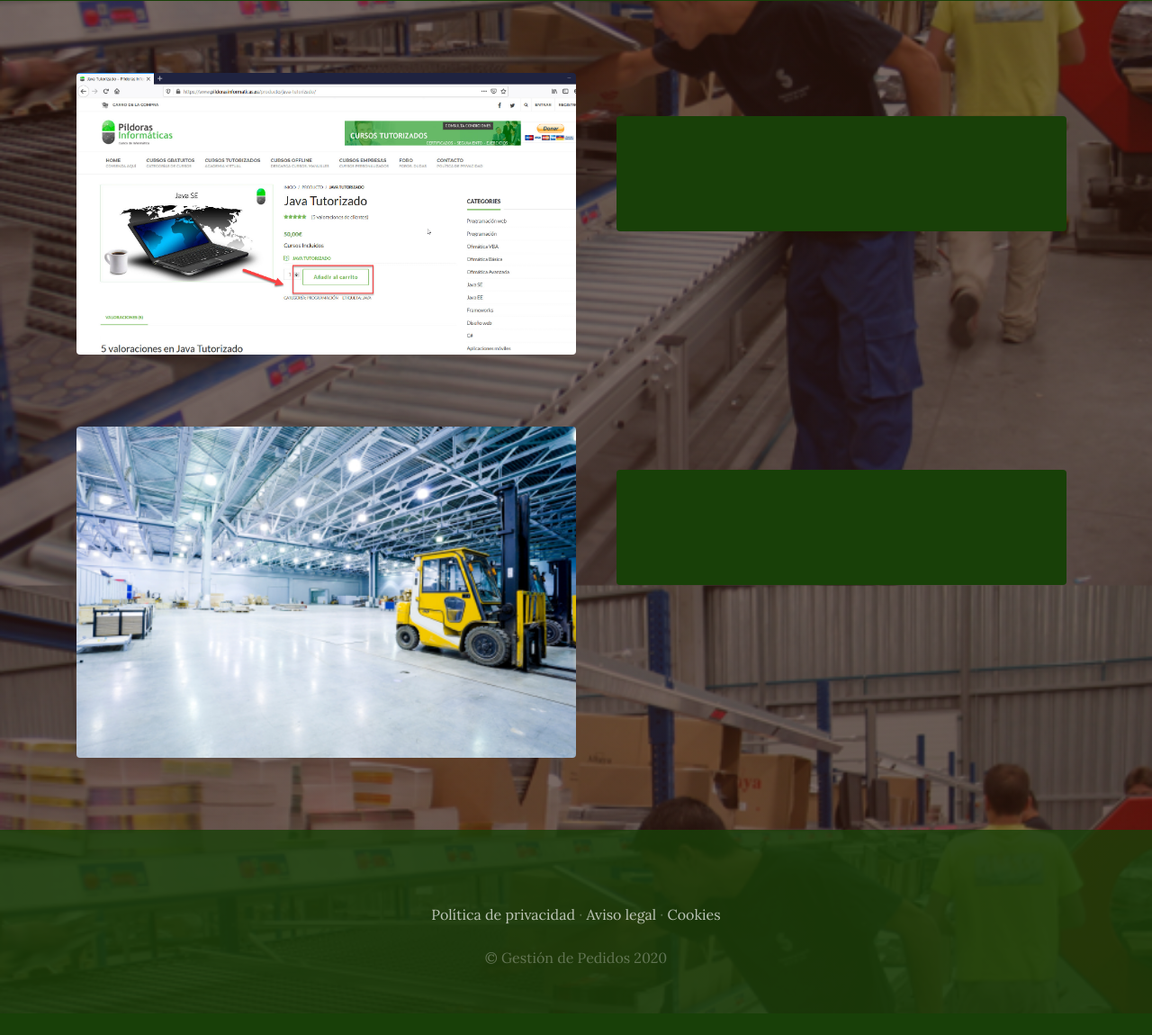
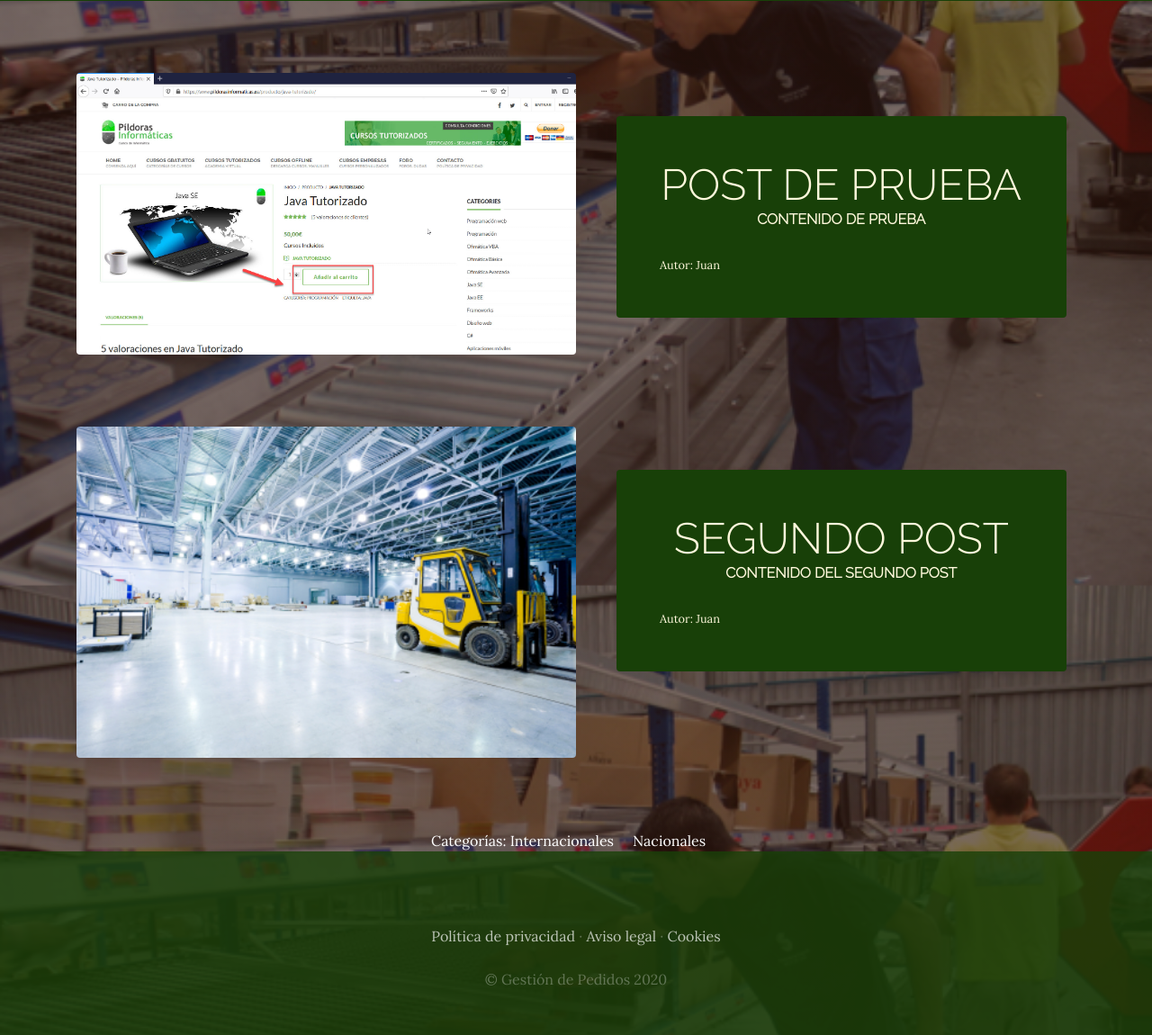
Before and after one commit to pipoluis17/prueba, a Django app: page /blog/ in a window 1280 px wide. Shown: the part 309-1459 px from the top of the page at 90% size. Before the commit the page ends 1435 px from the top, so only its background shows below. Run offline with Django 3.2, Linux system fonts and the light colour scheme; data comes from the database, SQL or seed files in the repository; some libraries are stand-ins or nearby versions.

Commit message:
blog con categorias

```diff
--- a/blog/templates/blog/blog.html
+++ b/blog/templates/blog/blog.html
@@ -13,11 +13,15 @@
             <img class="intro-img img-fluid mb-3 mb-lg-0 rounded" src="{{post.imagen.url}}" alt="" style="width: 50%;">
             <div class="intro-text left-0 text-center bg-faded p-5 rounded">
               <h2 class="section-heading mb-4" >
-                <span class="section-heading-lower">{{servicio.titulo}}</span>
-                <span class="section-heading-upper">{{servicio.contenido}}</span>
+                <span class="section-heading-lower">{{post.titulo}}</span>
+                <span class="section-heading-upper">{{post.contenido}}</span>
               </h2>
 
+              <div style="text-align: left; font-size: 0.8em;">
 
+                Autor: {{post.autor}}
+
+              </div>
             </div>
           </div>
         </div>
@@ -27,4 +31,25 @@
 
     {% endfor %}
 
+    <section>
+        <div style="width: 75%; margin: auto; text-align: center; color: white;">
+
+          Categorías:
+
+          {% for post in posts %}
+
+            {% for categoria in post.categorias.all %}
+
+              {{categoria.nombre}} &nbsp;&nbsp;&nbsp;
+
+            {% endfor %}
+
+          {% endfor %}
+
+        </div>
+
+
+
+    </section>
+
 {% endblock %}
```
